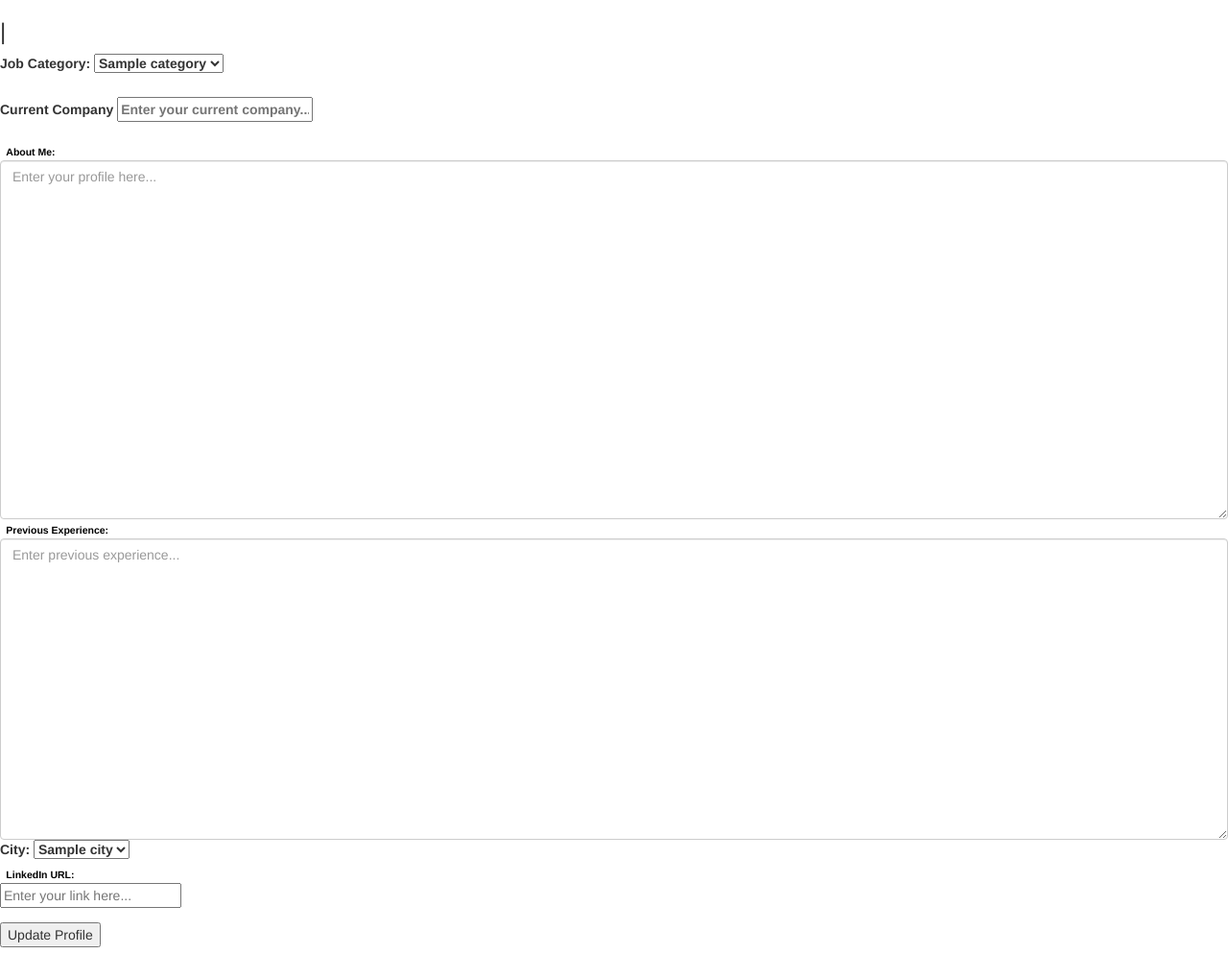
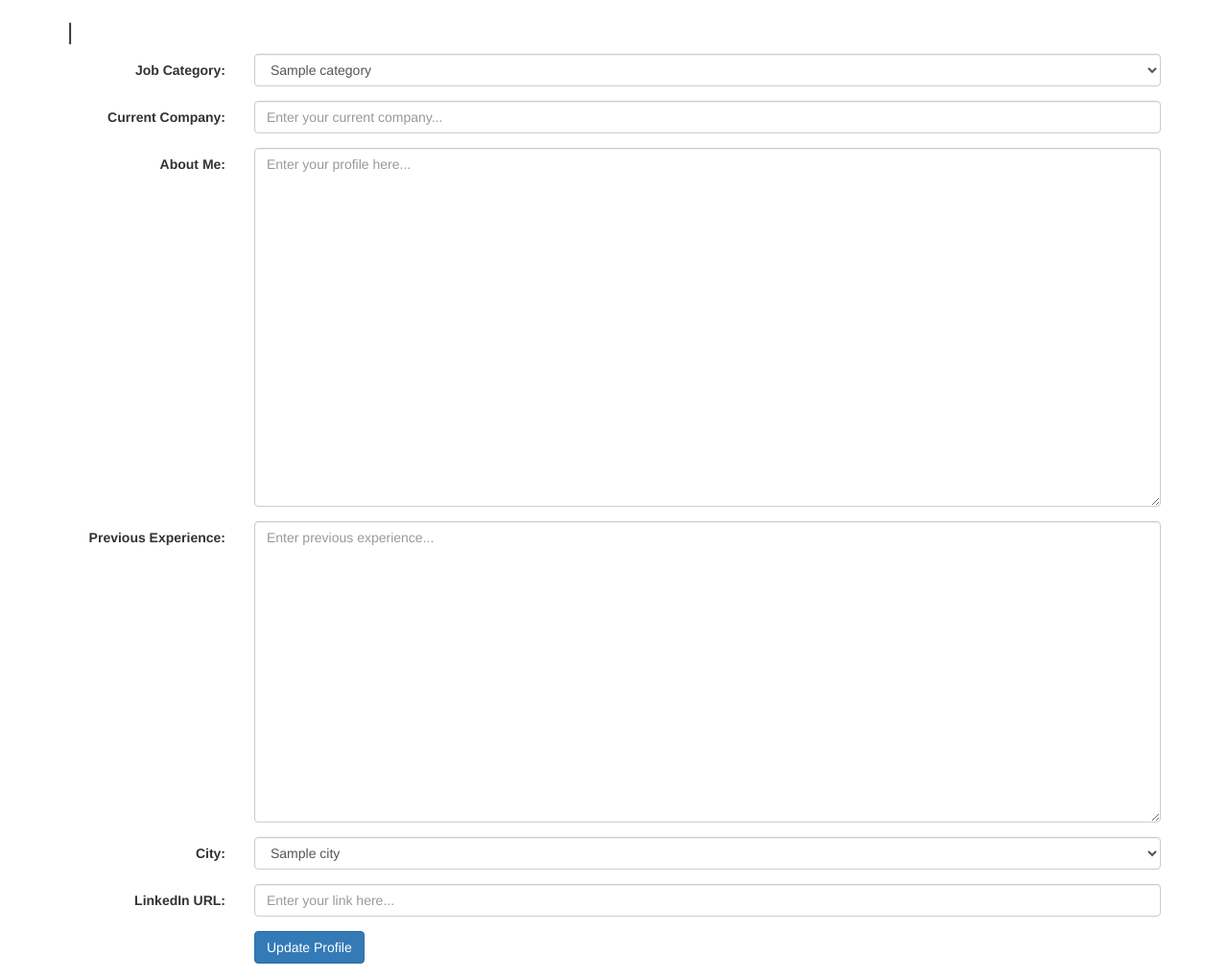
Before and after one commit to vivianhoang/the_looking_glass, a Python web app: template templates/profile.html in a window 1280 px wide. Shown: the whole page at 96% size. Before the commit the page ends 987 px from the top, so only its background shows below. Run offline with Jinja, Linux system fonts and the light colour scheme; the template is opened without the code that fills it: most values are stand-ins (such as "Sample title", 1, 10 or a date in 2020); some libraries are stand-ins or nearby versions.

Commit message:
Bootstrap profile.

```diff
--- a/templates/profile.html
+++ b/templates/profile.html
@@ -5,62 +5,62 @@
 {% endblock %}
 
 {% block content %}
+    <div class="container">
         <h3>{{user.first_name}} {{user.last_name}} | {{user.gender}}</h3>
 
-    <form id="profile-description" action="/profile-edit" method="POST">
+        <form id="profile-description" action="/profile-edit" method="POST" class="form-horizontal">
             {% if mentor %}
-            <div>
-                <label>Job Category:
-                    <select name="category">
+                <div class="form-group">
+                    <label class="col-sm-2 control-label">Job Category:</label>
+                    <div class="col-sm-10">
+                        <select name="category" class="form-control">
                         {% for category in categories %}
                             <option value="{{category.id}}">{{ category.name }}</option>
                         {% endfor %}
                         </select>
-                </label>
+                    </div>
+
                 </div>
             {% endif %}
 
-        <div class="label">Current Company:</div>
+            <div class="form-group">
+                <label class="col-sm-2 control-label">Current Company:</label>
+                <div class="col-sm-10">
                     {% if user.company_name %}
-                <div>
-                    <input type="text" id="company_name" class="form-group" name="form-group" rows="10" cols="5" placeholder="{{user.company_name}}">
+                        <input type="text" id="company_name" class="form-control" name="form-group" rows="10" cols="5" placeholder="{{user.company_name}}">
+                    {% else %}
+                        <input type="text" id="company_name" class="form-control" name="form-group" rows="10" cols="5" placeholder="Enter your current company...">
+                    {% endif %}
+                </div>
             </div>
 
+            <div class="form-group">
+                <label class="col-sm-2 control-label">About Me:</label>
+                <div class="col-sm-10">
+                    {% if user.introduction %}
+                        <textarea id="profile-bio" class="form-control" name="form-control" rows="10" cols="25">{{user.introduction}}</textarea>
                     {% else %}
-                <div>
-                    <label>Current Company
-                        <input type="text" id="company_name" class="form-group" name="form-group" rows="10" cols="5" placeholder="Enter your current company...">
-                    </label>
+                        <textarea id="profile-bio" class="form-control" name="form-control" rows="18" cols="45" placeholder="Enter your profile here..."></textarea>
+                    {% endif %}
                 </div>
-            {% endif %}
-
-        <div class="label" style="color:Black;">About Me:</div><span class="chars"></span>
-            {% if user.introduction %}
-                <div>
-                    <textarea id="profile-bio" class="form-control" name="form-control" rows="10" cols="25">{{user.introduction}}</textarea>
             </div>
 
+            <div class="form-group">
+                <label class="col-sm-2 control-label">Previous Experience:</label>
+                <div class="col-sm-10">
+                    {% if user.past_jobs %}
+                        <textarea id="past-job" class="form-control" name="form-control" rows="15" cols="25">{{user.past_jobs}}</textarea>
+
                     {% else %}
-                <div>
-                    <textarea id="profile-bio" class="form-control" name="form-control" rows="18" cols="45" placeholder="Enter your profile here..."></textarea>
+                        <textarea id="past-job" class="form-control" name="form-control"  rows="15" cols="25" placeholder="Enter previous experience..."></textarea>
+                    {% endif %}
                 </div>
-            {% endif %}
-
-        <div class="label" style="color:Black;">Previous Experience:</div><span class="chars"></span>
-            {% if user.past_jobs %}
-                <div>
-                    <textarea id="past-job"class="form-control" name="form-control" rows="15" cols="25">{{user.past_jobs}}</textarea>
             </div>
 
-            {% else %}
-                <div>
-                    <textarea id="past-job"class="form-control" name="form-control"  rows="15" cols="25" placeholder="Enter previous experience..."></textarea>
-                </div>
-            {% endif %}
-
-        <div>
-            <label>City:
-                <select name="city">
+            <div class="form-group">
+                <label class="col-sm-2 control-label">City:</label>
+                <div class="col-sm-10">
+                    <select name="city" class="form-control">
                     {% if user.city_id %}
                         <option value={{"user.city.name"}}>{{user.city.name}}</option>
                     {% endif %}
@@ -68,25 +68,33 @@
                         <option value="{{city.name}}">{{city.name}}</option>
                     {% endfor %}
                     </select>
-            </label>
+                </div>
             </div>
 
-        <div class="label" style="color:Black;">LinkedIn URL:</div>
+            <div class="form-group">
+                <label class="col-sm-2 control-label">LinkedIn URL:</label>
+                <div class="col-sm-10">
                     {% if user.url %}
                         <div>
-                    <input type="text" id="url" class="form-group" name="form-group" rows="10" cols="5" placeholder="{{user.url}}">
+                            <input type="text" id="url" class="form-control" name="form-group" rows="10" cols="5" placeholder="{{user.url}}">
                         </div>
 
                     {% else %}
                         <div>
-                    <input type="text" id="url" class="form-group" name="form-group" rows="10" cols="5" placeholder="Enter your link here...">
+                            <input type="text" id="url" class="form-control" name="form-group" rows="10" cols="5" placeholder="Enter your link here...">
                         </div>
 
                     {% endif %}
+                </div>
+            </div>
 
-        <div>
-            <input type="submit" value="Update Profile"> &nbsp <span id="chars"></span>
+
+            <div class="form-group">
+                 <div class="col-sm-offset-2 col-sm-10">
+                    <input type="submit" value="Update Profile" class="btn btn-default btn-primary"> &nbsp <span id="chars"></span>
+                </div>
             </div>
         </form>
+    </div>
     <script src="/static/js/edit-profile.js"></script>
 {% endblock %}
```
Lines whose indentation alone changed are shown as unchanged.
